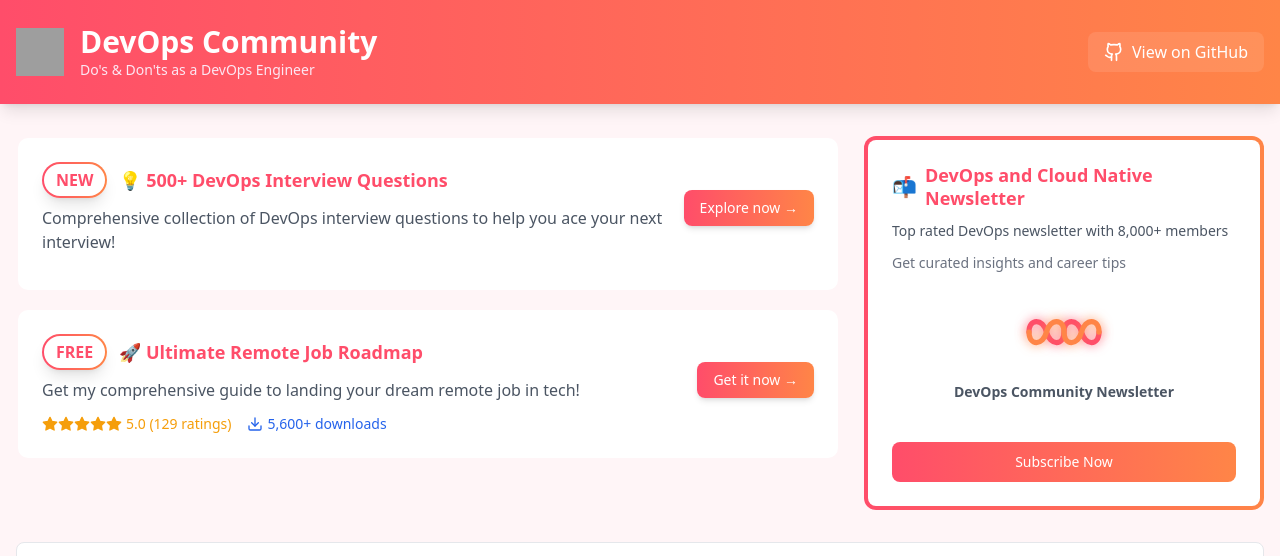
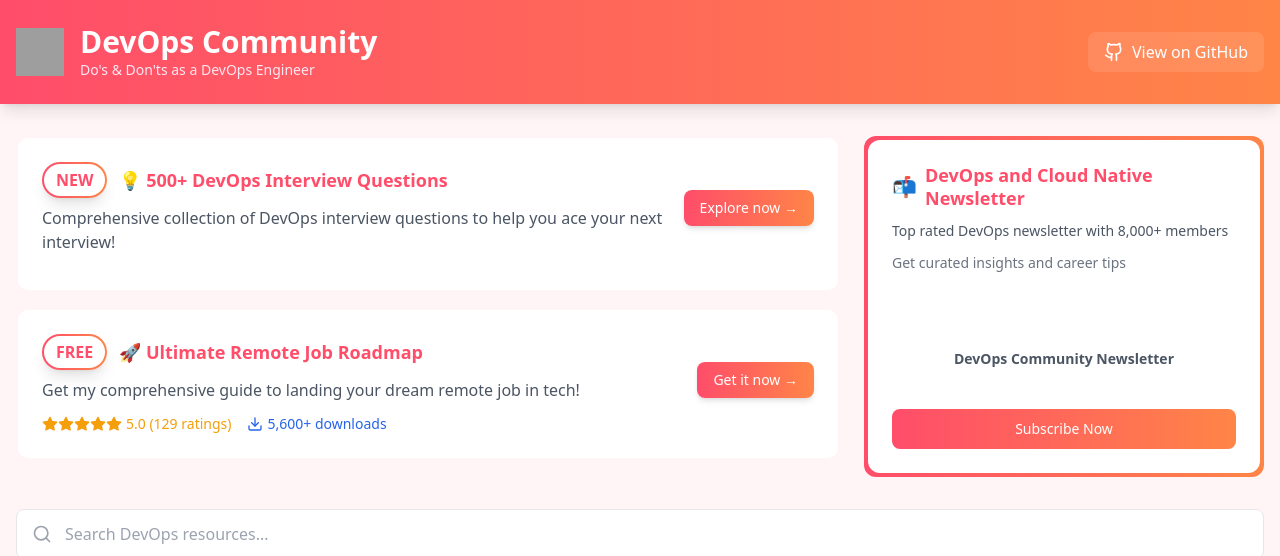
Before and after one commit to rohitg00/devopscommunity-website, a React (Vite) app: page / in a window 1280 px wide. Shown: the top 556 px of the page. Built offline with nearby package versions, Linux system fonts and the light colour scheme; no server answers; grey boxes are pictures that could not be loaded.

Commit message:
newsletter changes

```diff
--- a/src/components/SubstackBanner.tsx
+++ b/src/components/SubstackBanner.tsx
@@ -4,7 +4,7 @@
   return (
     <div className="h-full">
       <div className="bg-gradient-to-r from-[#FF4D6A] to-[#FF8547] p-1 rounded-xl h-full">
-        <div className="bg-white rounded-lg p-6 transition-all duration-300 hover:bg-opacity-95 h-full flex flex-col justify-between">
+        <div className="bg-white rounded-xl p-6 transition-all duration-300 hover:bg-opacity-95 h-full flex flex-col justify-between">
           <div>
             <div className="flex items-center gap-2 mb-3">
               <span className="text-xl">📬</span>
@@ -24,12 +24,8 @@
               <div className="devops-infinity">
                 <svg viewBox="0 0 100 40" width="100%" height="100%">
                   <path
-                    className="infinity-path infinity-path-1"
+                    className="infinity-path"
                     d="M30,20 C30,12 38,12 40,20 C42,28 50,28 50,20 C50,12 58,12 60,20 C62,28 70,28 70,20"
-                  />
-                  <path
-                    className="infinity-path infinity-path-2"
-                    d="M30,20 C30,28 38,28 40,20 C42,12 50,12 50,20 C50,28 58,28 60,20 C62,12 70,12 70,20"
                   />
                 </svg>
               </div>
--- a/src/index.css
+++ b/src/index.css
@@ -36,57 +36,38 @@
 }
 
 /* DevOps Infinity Animation */
+.devops-infinity {
+  width: 100px;
+  height: 40px;
+  margin: 0 auto;
+}
+
+.infinity-path {
+  fill: none;
+  stroke: url(#gradient);
+  stroke-width: 2;
+  stroke-linecap: round;
+  filter: drop-shadow(0 0 2px #FF4D6A);
+  animation: moveParticles 4s linear infinite, glowEffect 2s ease-in-out infinite;
+  stroke-dasharray: 10, 5;
+}
+
 @keyframes moveParticles {
-  0% {
-    stroke-dashoffset: 1000;
+  from {
+    stroke-dashoffset: 60;
   }
-  100% {
+  to {
     stroke-dashoffset: 0;
   }
 }
 
 @keyframes glowEffect {
   0%, 100% {
-    filter: drop-shadow(0 0 2px rgba(255, 77, 106, 0.6))
-            drop-shadow(0 0 4px rgba(255, 77, 106, 0.4));
+    filter: drop-shadow(0 0 2px #FF4D6A);
+    opacity: 0.8;
   }
   50% {
-    filter: drop-shadow(0 0 4px rgba(255, 133, 71, 0.8))
-            drop-shadow(0 0 8px rgba(255, 133, 71, 0.6));
+    filter: drop-shadow(0 0 4px #FF8547);
+    opacity: 1;
   }
 }
-
-.devops-infinity {
-  position: relative;
-  width: 180px;
-  height: 70px;
-  margin: 15px auto;
-  display: flex;
-  align-items: center;
-  justify-content: center;
-}
-
-.infinity-path {
-  fill: none;
-  stroke-width: 3;
-  stroke-linecap: round;
-  stroke-dasharray: 10, 20;
-  animation: moveParticles 8s linear infinite,
-             glowEffect 3s ease-in-out infinite;
-}
-
-.infinity-path-1 {
-  stroke: #FF4D6A;
-  stroke-dasharray: 1000;
-  stroke-dashoffset: 1000;
-  animation: moveParticles 8s linear infinite;
-  filter: drop-shadow(0 0 3px rgba(255, 77, 106, 0.8));
-}
-
-.infinity-path-2 {
-  stroke: #FF8547;
-  stroke-dasharray: 1000;
-  stroke-dashoffset: 1000;
-  animation: moveParticles 8s linear infinite reverse;
-  filter: drop-shadow(0 0 3px rgba(255, 133, 71, 0.8));
-}
```
